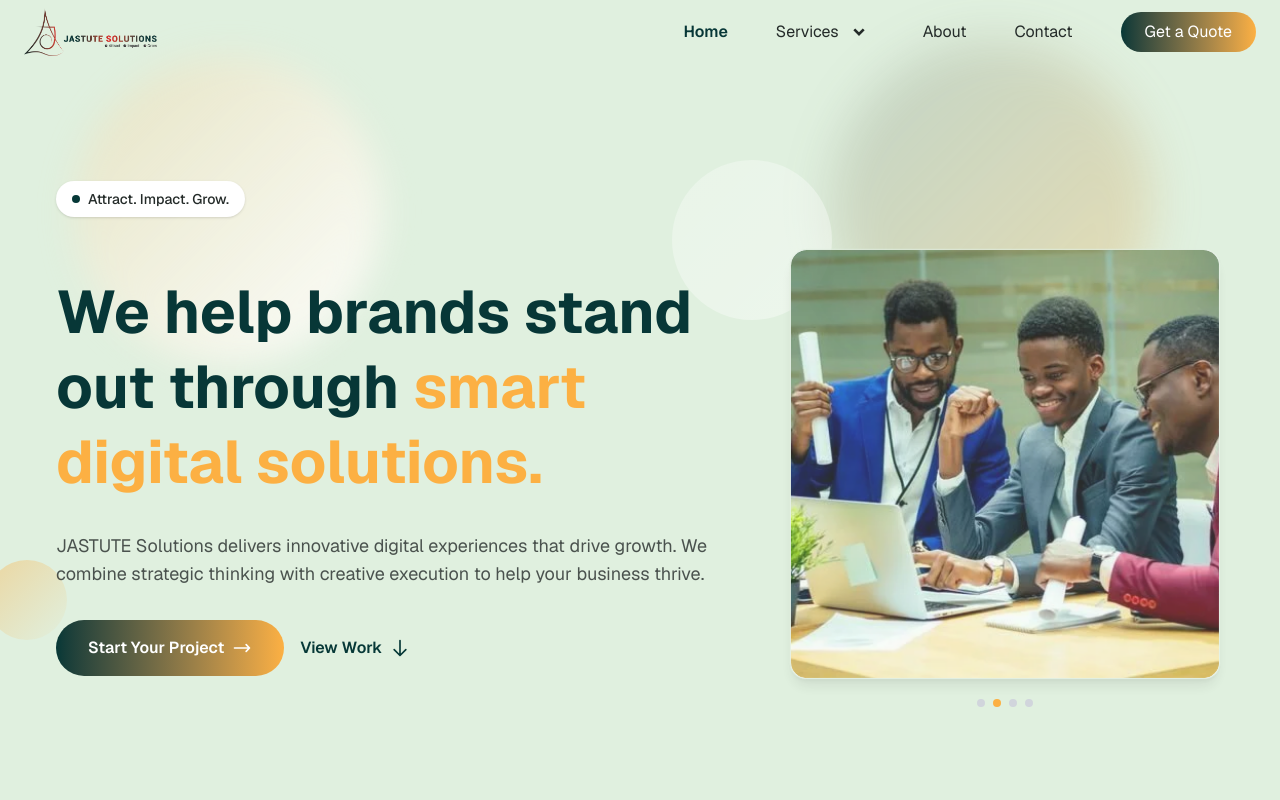
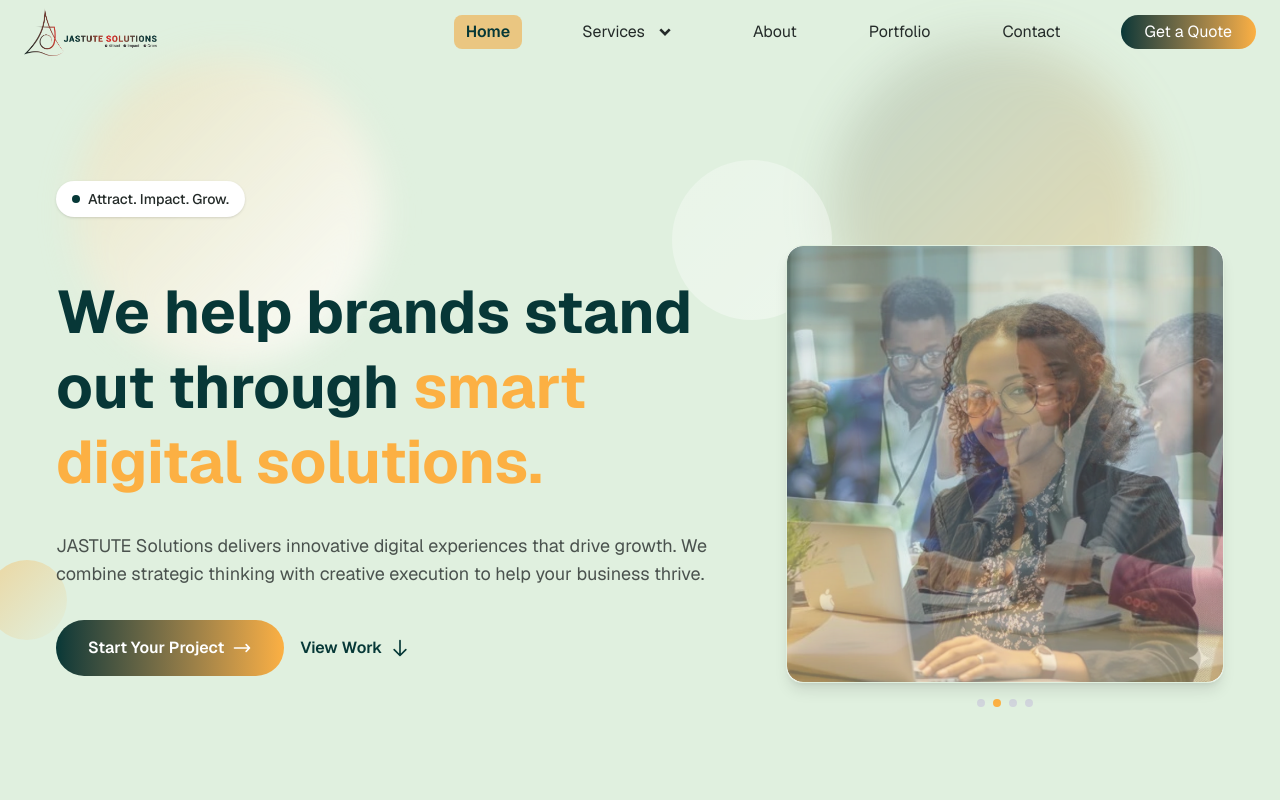
Before and after one commit to gitaujustus/jastute_solutions, a Next.js app: page / in a window 1280 px wide. Shown: the top 800 px of the page. Built offline with nearby package versions, Linux system fonts and the light colour scheme.

Commit message:
added active link styling and fixed some issues

```diff
--- a/app/services/cv-profile-design/page.js
+++ b/app/services/cv-profile-design/page.js
@@ -22,7 +22,7 @@ export const metadata = {
     url: 'https://jastutesolutions.co.ke/services/cv-profile-design',
     images: [
       {
-        url: '/assets/webp/personal-branding.png',
+        url: '/assets/webp/Resume Writing.webp',
         alt: 'JASTUTE Solutions - CV & Profile Design'
       }
     ]
@@ -31,7 +31,7 @@ export const metadata = {
     card: 'summary_large_image',
     title: 'CV & Profile Design | JASTUTE Solutions',
     description: 'Professional CV design, LinkedIn optimization, and personal branding services. Stand out with ATS-friendly CVs and compelling profiles that get you noticed.',
-    images: ['/assets/webp/personal-branding.png']
+    images: ['/assets/webp/Resume Writing.webp']
   },
   alternates: {
     canonical: 'https://jastutesolutions.co.ke/services/cv-profile-design'
--- a/components/Header.js
+++ b/components/Header.js
@@ -51,13 +51,13 @@ export default function Header() {
 
           {/* Desktop Menu */}
           <div className="hidden md:flex items-center space-x-8 xl:space-x-12 text-[16px]  2xl:text-[18px]">
-            <Link href="/" className={`transition-colors ${pathname === '/' ? 'text-[#073737] font-semibold' : 'text-[#242B29] hover:text-[#FCB043]'}`}>Home</Link>
+            <Link href="/" className={`transition-colors px-3 py-[5px] rounded-lg ${pathname === '/' ? 'text-[#063837] font-semibold bg-[#F0AA44]/60' : 'text-[#242B29] hover:text-[#FCB043]'}`}>Home</Link>
 
             {/* Desktop Services Dropdown */}
             <div className="relative group">
               <Link
                 href="/services"
-                className={`transition-colors flex items-center gap-1 ${pathname.startsWith('/services') ? 'text-[#073737] font-semibold' : 'text-[#242B29] hover:text-[#FCB043]'}`}
+                className={`transition-colors flex items-center gap-1 px-3 py-[5px] rounded-lg ${pathname.startsWith('/services') ? 'text-[#063837] font-semibold bg-[#F0AA44]/60' : 'text-[#242B29] hover:text-[#FCB043]'}`}
               >
                 Services
                 <RiArrowDropDownLine className="w-8 h-8 transition-transform group-hover:rotate-180" />
@@ -70,7 +70,7 @@ export default function Header() {
                     <Link
                       key={service.href}
                       href={service.href}
-                      className="block px-4 py-3 text-[#242B29] hover:bg-[#E0F0DF] hover:text-[#073737] transition-colors text-sm"
+                      className={`block px-4 py-[5px] transition-colors text-sm ${pathname === service.href ? 'text-[#063837] font-bold bg-[#F0AA44]/40' : 'text-[#242B29] hover:bg-[#E0F0DF] hover:text-[#073737]'}`}
                     >
                       {service.name}
                     </Link>
@@ -79,11 +79,19 @@ export default function Header() {
               </div>
             </div>
 
-            <Link href="/about" className={`transition-colors ${pathname === '/about' ? 'text-[#073737] font-semibold' : 'text-[#242B29] hover:text-[#FCB043]'}`}>About</Link>
-            <Link href="/contacts" className={`transition-colors ${pathname === '/contacts' ? 'text-[#073737] font-semibold' : 'text-[#242B29] hover:text-[#FCB043]'}`}>Contact</Link>
+            <Link href="/about" className={`transition-colors px-3 py-[5px] rounded-lg ${pathname === '/about' ? 'text-[#063837] font-semibold bg-[#F0AA44]/60' : 'text-[#242B29] hover:text-[#FCB043]'}`}>About</Link>
+            <button
+              onClick={() => {
+                window.location.href = '/#portfolio';
+              }}
+              className="transition-colors px-3 py-[5px] rounded-lg text-[#242B29] hover:text-[#FCB043]"
+            >
+              Portfolio
+            </button>
+            <Link href="/contacts" className={`transition-colors px-3 py-[5px] rounded-lg ${pathname === '/contacts' ? 'text-[#063837] font-semibold bg-[#F0AA44]/60' : 'text-[#242B29] hover:text-[#FCB043]'}`}>Contact</Link>
             <button
               onClick={() => window.open('mailto:jastutesolutions@gmail.com?subject=Quote%20Request%20-%20JASTUTE%20SOLUTIONS&body=Hello%20JASTUTE%20SOLUTIONS!%20I\'m%20interested%20in%20your%20services%20and%20would%20like%20to%20request%20a%20quote%20for%20my%20project.', '_blank')}
-              className="bg-linear-to-r from-[#063837] to-[#FCB043] text-white px-6 py-2 rounded-full hover:shadow-lg transition-shadow"
+              className="bg-linear-to-r from-[#063837] to-[#FCB043] text-white px-6 py-[5px] rounded-full hover:shadow-lg transition-shadow"
             >
               Get a Quote
             </button>
@@ -105,24 +113,22 @@ export default function Header() {
       </nav>
 
       {/* Mobile Menu Overlay */}
-      {isMenuOpen && (
-        <>
-          {/* Dark Backdrop */}
-          <div
-            className="md:hidden fixed inset-0 top-16 bg-black/70 z-40 h-full"
-            onClick={() => setIsMenuOpen(false)}
-          />
+      {/* Dark Backdrop */}
+      <div
+        className={`md:hidden fixed inset-0 top-16 bg-black/70 z-40 h-full transition-opacity duration-300 ${isMenuOpen ? 'opacity-100' : 'opacity-0 pointer-events-none'}`}
+        onClick={() => setIsMenuOpen(false)}
+      />
 
-          {/* Mobile Sidebar (slides from right) */}
-          <div className="md:hidden fixed right-0 top-16 bottom-0 w-3/4 max-w-sm bg-white z-50 shadow-lg overflow-y-auto">
+      {/* Mobile Sidebar (slides from right) */}
+      <div className={`md:hidden fixed right-0 top-16 bottom-0 w-3/4 max-w-sm bg-white z-50 shadow-lg overflow-y-auto transform transition-transform duration-300 ease-in-out ${isMenuOpen ? 'translate-x-0' : 'translate-x-full'}`}>
             <div className="px-6 py-8 space-y-2">
-              <Link href="/" className={`block py-3 text-[16px] md:text-[18px] 2xl:text-[20px] transition-colors ${pathname === '/' ? 'text-[#073737] font-semibold' : 'text-[#242B29] hover:text-[#FCB043]'}`} onClick={() => setIsMenuOpen(false)}>Home</Link>
+              <Link href="/" className={`block py-3 px-3 rounded-lg text-[16px] md:text-[18px] 2xl:text-[20px] transition-colors ${pathname === '/' ? 'text-[#063837] font-semibold bg-[#F0AA44]/60' : 'text-[#242B29] hover:text-[#FCB043]'}`} onClick={() => setIsMenuOpen(false)}>Home</Link>
 
               {/* Mobile Services Dropdown */}
               <div>
                 <button
                   onClick={() => setIsServicesOpen(!isServicesOpen)}
-                  className={`w-full text-left py-3 text-[16px] md:text-[18px] 2xl:text-[20px] transition-colors flex items-center justify-between ${pathname.startsWith('/services') ? 'text-[#073737] font-semibold' : 'text-[#242B29] hover:text-[#FCB043]'}`}
+                  className={`w-full text-left py-3 px-3 rounded-lg text-[16px] md:text-[18px] 2xl:text-[20px] transition-colors flex items-center justify-between ${pathname.startsWith('/services') ? 'text-[#063837] font-semibold bg-[#F0AA44]/60' : 'text-[#242B29] hover:text-[#FCB043]'}`}
                 >
                   Services
                   <RiArrowDropDownLine className={`w-8 h-8 transition-transform ${isServicesOpen ? 'rotate-180' : ''}`} />
@@ -135,7 +141,7 @@ export default function Header() {
                       <Link
                         key={service.href}
                         href={service.href}
-                        className="block py-2 text-sm text-[#242B29] hover:text-[#073737] hover:font-semibold transition-colors"
+                        className={`block py-2 text-sm transition-colors ${pathname === service.href ? 'text-[#063837] font-bold' : 'text-[#242B29] hover:text-[#073737] hover:font-semibold'}`}
                         onClick={() => {
                           setIsMenuOpen(false);
                           setIsServicesOpen(false);
@@ -148,8 +154,17 @@ export default function Header() {
                 )}
               </div>
 
-              <Link href="/about" className={`block py-3 text-[16px] md:text-[18px] 2xl:text-[20px] transition-colors ${pathname === '/about' ? 'text-[#073737] font-semibold' : 'text-[#242B29] hover:text-[#FCB043]'}`} onClick={() => setIsMenuOpen(false)}>About</Link>
-              <Link href="/contacts" className={`block py-3 text-[16px] md:text-[18px] 2xl:text-[20px] transition-colors ${pathname === '/contacts' ? 'text-[#073737] font-semibold' : 'text-[#242B29] hover:text-[#FCB043]'}`} onClick={() => setIsMenuOpen(false)}>Contact</Link>
+              <Link href="/about" className={`block py-3 px-3 rounded-lg text-[16px] md:text-[18px] 2xl:text-[20px] transition-colors ${pathname === '/about' ? 'text-[#063837] font-semibold bg-[#F0AA44]/60' : 'text-[#242B29] hover:text-[#FCB043]'}`} onClick={() => setIsMenuOpen(false)}>About</Link>
+              <button
+                onClick={() => {
+                  window.location.href = '/#portfolio';
+                  setIsMenuOpen(false);
+                }}
+                className="block py-3 px-3 rounded-lg text-[16px] md:text-[18px] 2xl:text-[20px] transition-colors text-[#242B29] hover:text-[#FCB043] text-left w-full"
+              >
+                Portfolio
+              </button>
+              <Link href="/contacts" className={`block py-3 px-3 rounded-lg text-[16px] md:text-[18px] 2xl:text-[20px] transition-colors ${pathname === '/contacts' ? 'text-[#063837] font-semibold bg-[#F0AA44]/60' : 'text-[#242B29] hover:text-[#FCB043]'}`} onClick={() => setIsMenuOpen(false)}>Contact</Link>
               <button
                 onClick={() => {
                   window.open('mailto:jastutesolutions@gmail.com?subject=Quote%20Request%20-%20JASTUTE%20Solutions&body=Hello%20JASTUTE%20Solutions!%20I\'m%20interested%20in%20your%20services%20and%20would%20like%20to%20request%20a%20quote%20for%20my%20project.', '_blank');
@@ -161,8 +176,6 @@ export default function Header() {
               </button>
             </div>
           </div>
-        </>
-      )}
     </header>
   );
 }
--- a/components/home/HeroSection.js
+++ b/components/home/HeroSection.js
@@ -107,24 +107,28 @@ export default function HeroSection() {
             transition={{ delay: 0.4, duration: 0.8 }}
           >
             <div className="relative">
-              <motion.div
-                className="bg-white rounded-2xl shadow-lg border border-[#E0F0DF]"
-                key={currentSlide}
-                initial={{ opacity: 0, scale: 0.9 }}
-                animate={{ opacity: 1, scale: 1 }}
-                transition={{ duration: 0.5 }}
-              >
-                <div className="sm:aspect-video lg:aspect-square bg-gray-100 rounded-2xl flex items-center justify-center overflow-hidden">
-                  <OptimizedImage
-                    src={portfolioImages[currentSlide].webp}
-                    alt={`Project ${currentSlide + 1}`}
-                    width={portfolioImages[currentSlide].width}
-                    height={portfolioImages[currentSlide].height}
-                    priority={currentSlide === 0}
-                    className="w-full h-full object-cover object-top rounded-2xl"
-                  />
+              <div className="bg-white rounded-2xl shadow-lg border border-[#E0F0DF] relative">
+                <div className="sm:aspect-video lg:aspect-square bg-gray-100 rounded-2xl flex items-center justify-center overflow-hidden relative">
+                  {portfolioImages.map((image, index) => (
+                    <motion.div
+                      key={index}
+                      className="absolute inset-0"
+                      initial={{ opacity: 0 }}
+                      animate={{ opacity: index === currentSlide ? 1 : 0 }}
+                      transition={{ duration: 0.8, ease: "easeInOut" }}
+                    >
+                      <OptimizedImage
+                        src={image.webp}
+                        alt={`Project ${index + 1}`}
+                        width={image.width}
+                        height={image.height}
+                        priority={index === 0}
+                        className="w-full h-full object-cover object-top rounded-2xl"
+                      />
+                    </motion.div>
+                  ))}
                 </div>
-              </motion.div>
+              </div>
 
               <div className="flex justify-center mt-4 gap-2">
                 {portfolioImages.map((_, index) => (
```
